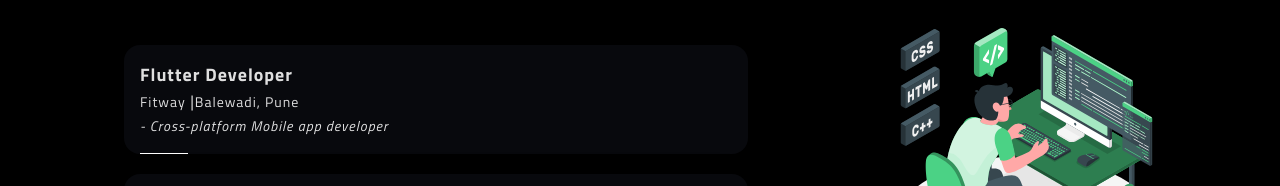
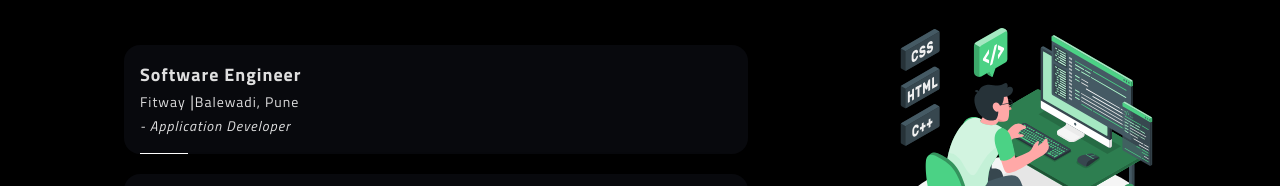
Before and after one commit to TejasAghade/portfolio, a React (Vite) app: page / in a window 1280 px wide. Shown: the part 2201-2387 px from the top of the page. Built offline with nearby package versions, Linux system fonts and the light colour scheme.

Commit message:
Update exp.data.ts

```diff
--- a/src/app/data/exp.data.ts
+++ b/src/app/data/exp.data.ts
@@ -1,10 +1,10 @@
 export const exp = [
     {
-        position : "Flutter Developer",
+        position : "Software Engineer",
         org:"Fitway",
         location:"Balewadi, Pune",
-        desc: "Cross-platform Mobile app developer",
-        skillSet:"Flutter, NodeJs"
+        desc: "Application Developer",
+        skillSet:"React, NodeJs"
     },
     {
         position : "JavaScript Developer",
```
